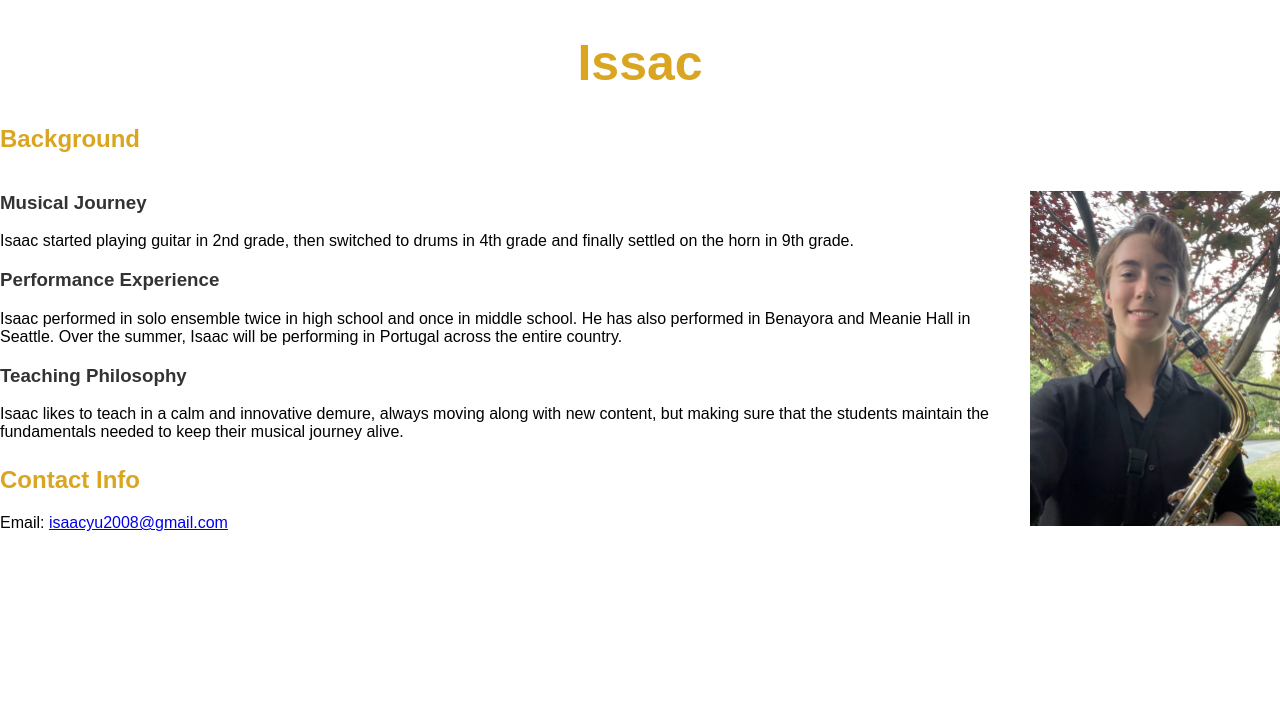
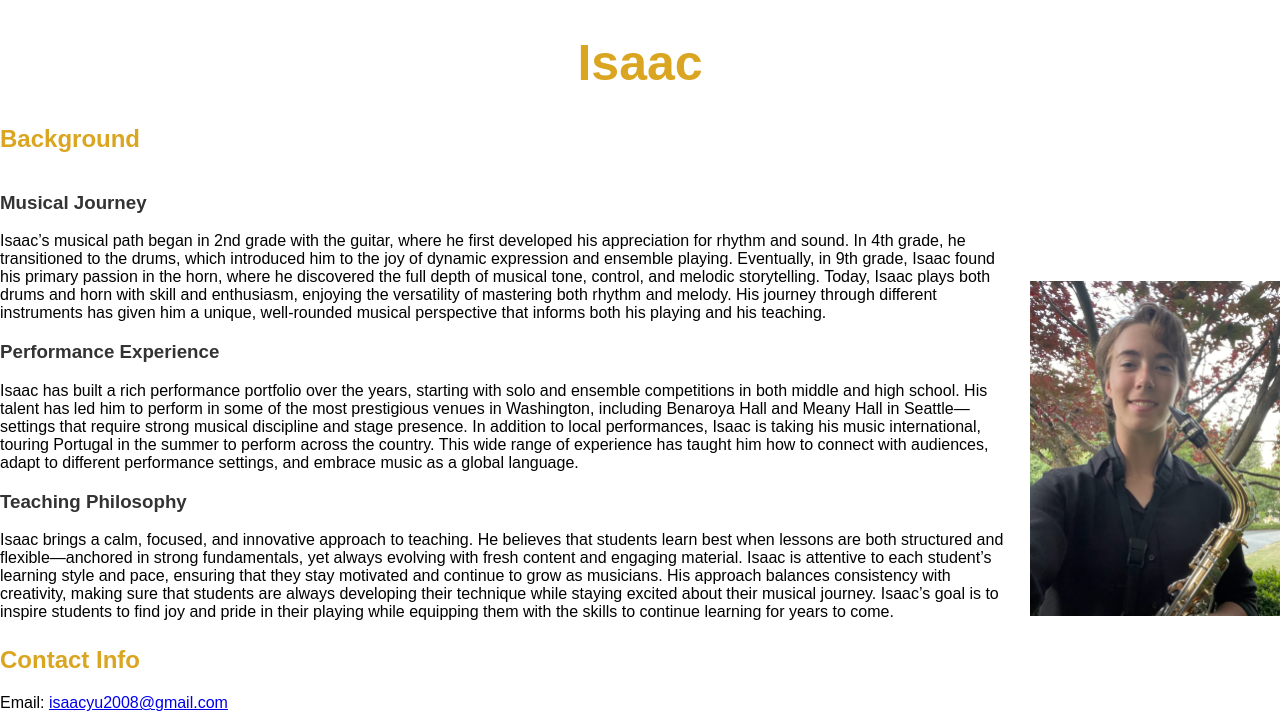
Before and after one commit to EC1790/NovaMusic, a Flask app: page /IY in a window 1280 px wide. Shown: the part 135-863 px from the top of the page. Before the commit the page ends 666 px from the top, so only its background shows below. Run offline with Flask 3, Linux system fonts and the light colour scheme.

Commit message:
fixed isaac

```diff
--- a/templates/IY.html
+++ b/templates/IY.html
@@ -15,19 +15,19 @@ used the background, contact and img-container divs
 
   <body>
     <div id="navbar"></div>
-    <h1>Issac</h1>
+    <h1>Isaac</h1>
 
     <h2>Background</h2>
     <div id="background">
       <div>
         <h3>Musical Journey</h3>
-        <p>Isaac started playing guitar in 2nd grade, then switched to drums in 4th grade and finally settled on the horn in 9th grade.</p>
+        <p>Isaac’s musical path began in 2nd grade with the guitar, where he first developed his appreciation for rhythm and sound. In 4th grade, he transitioned to the drums, which introduced him to the joy of dynamic expression and ensemble playing. Eventually, in 9th grade, Isaac found his primary passion in the horn, where he discovered the full depth of musical tone, control, and melodic storytelling. Today, Isaac plays both drums and horn with skill and enthusiasm, enjoying the versatility of mastering both rhythm and melody. His journey through different instruments has given him a unique, well-rounded musical perspective that informs both his playing and his teaching.</p>
 
         <h3>Performance Experience</h3>
-        <p>Isaac performed in solo ensemble twice in high school and once in middle school. He has also performed in Benayora and Meanie Hall in Seattle. Over the summer, Isaac will be performing in Portugal across the entire country.</p>
+        <p>Isaac has built a rich performance portfolio over the years, starting with solo and ensemble competitions in both middle and high school. His talent has led him to perform in some of the most prestigious venues in Washington, including Benaroya Hall and Meany Hall in Seattle—settings that require strong musical discipline and stage presence. In addition to local performances, Isaac is taking his music international, touring Portugal in the summer to perform across the country. This wide range of experience has taught him how to connect with audiences, adapt to different performance settings, and embrace music as a global language.</p>
 
         <h3>Teaching Philosophy</h3>
-        <p>Isaac likes to teach in a calm and innovative demure, always moving along with new content, but making sure that the students maintain the fundamentals needed to keep their musical journey alive.</p>
+        <p>Isaac brings a calm, focused, and innovative approach to teaching. He believes that students learn best when lessons are both structured and flexible—anchored in strong fundamentals, yet always evolving with fresh content and engaging material. Isaac is attentive to each student’s learning style and pace, ensuring that they stay motivated and continue to grow as musicians. His approach balances consistency with creativity, making sure that students are always developing their technique while staying excited about their musical journey. Isaac’s goal is to inspire students to find joy and pride in their playing while equipping them with the skills to continue learning for years to come.</p>
 
         <div id="contact">
           <h2>Contact Info</h2>
@@ -37,7 +37,7 @@ used the background, contact and img-container divs
       </div>
 
       <div id="img-container">
-        <img src="../static/sasha.png" alt="Alexandra playing saxophone">
+        <img src="../static/sasha.png" alt="Isaac playing horn">
       </div>
     </div>
   </body>
```
